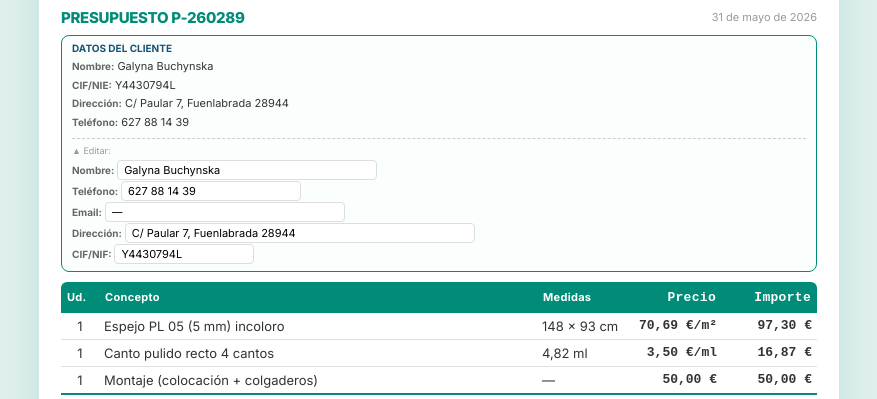
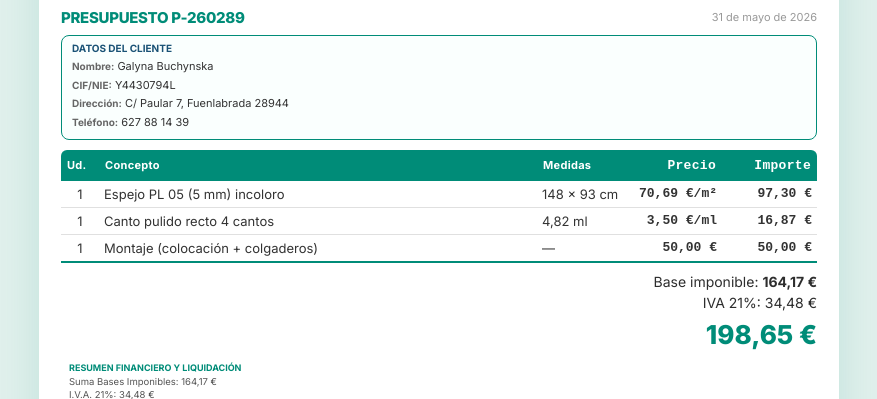
Before and after one commit to santosglasses-cyber/presupuestos, a plain HTML site: page P-260289_Galyna_Buchynska.html in a window 1280 px wide. Shown: the part 146-545 px from the top of the page, without its empty margins (201-1078 px from the left). Drawn offline with Linux system fonts and the light colour scheme.

Commit message:
P-260289: quitar inputs editables, solo datos fijos

```diff
--- a/P-260289_Galyna_Buchynska.html
+++ b/P-260289_Galyna_Buchynska.html
@@ -135,13 +135,6 @@ table .centro { text-align:center; }
           <strong>Dirección:</strong> C/ Paular 7, Fuenlabrada 28944<br>
           <strong>Teléfono:</strong> 627 88 14 39
         </p>
-        <hr style="border:none;border-top:1px dashed #ccc;margin:6px 0;">
-        <p style="font-size:9px;color:#999;margin-bottom:4px;">▲ Editar:</p>
-        <p><strong>Nombre:</strong> <input type="text" id="cliNombre" value="Galyna Buchynska" style="width:260px;"></p>
-        <p><strong>Teléfono:</strong> <input type="text" id="cliTel" value="627 88 14 39" style="width:180px;"></p>
-        <p><strong>Email:</strong> <input type="text" id="cliEmail" value="—" style="width:240px;"></p>
-        <p><strong>Dirección:</strong> <input type="text" id="cliDir" value="C/ Paular 7, Fuenlabrada 28944" style="width:350px;max-width:100%;"></p>
-        <p><strong>CIF/NIF:</strong> <input type="text" id="cliCif" value="Y4430794L" style="width:140px;"></p>
       </div>
 
       <table>
```
